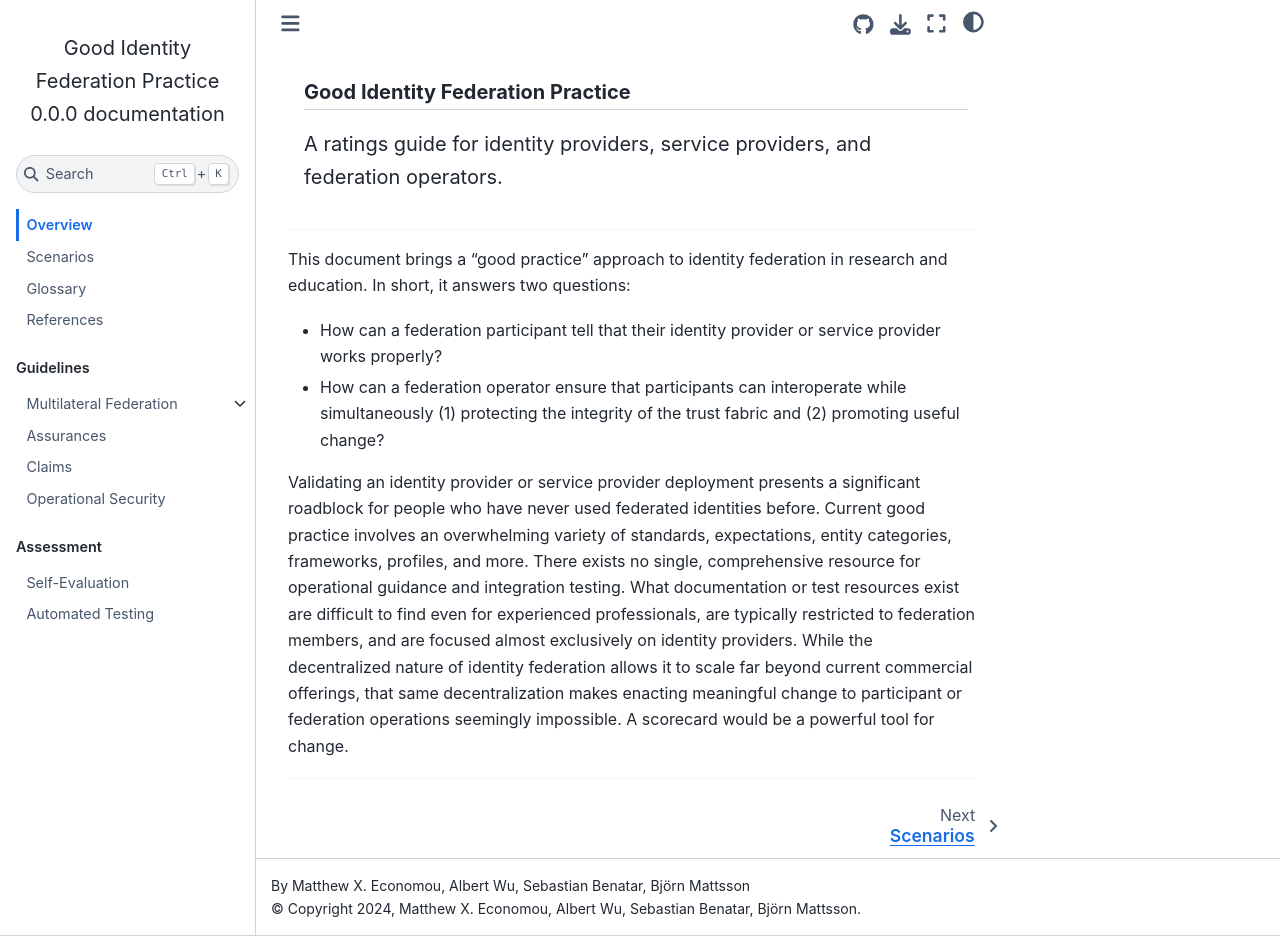
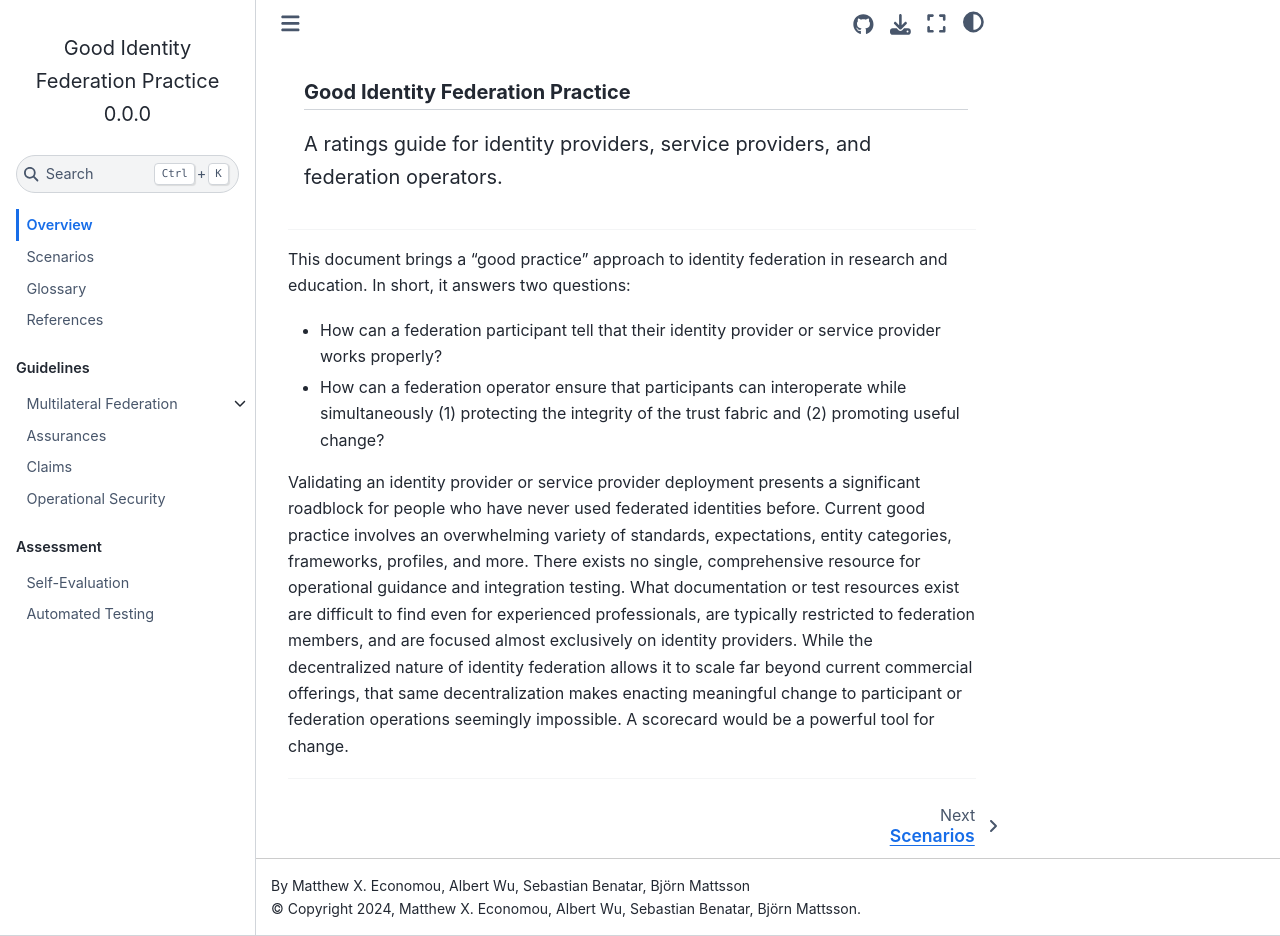
Before and after one commit to irtnog/good-idfed-practice, a Sphinx documentation site: the page built from docs/index.md, in a window 1280 px wide and 936 px high. Built offline with Sphinx 7.4.7 and the Sphinx Book theme 1.1.4, drawn with Linux system fonts in a browser that asks for light colours; the version number is read from the project's files by our own code.

Commit message:
style: remove redundant "documentation" keyword from web page titles

```diff
--- a/docs/conf.py
+++ b/docs/conf.py
@@ -57,4 +57,6 @@
     "use_edit_page_button": True,
     "use_issues_button": True,
 }
+
+html_title = f"{project} {version}"
 html_static_path = ["_static"]
```
